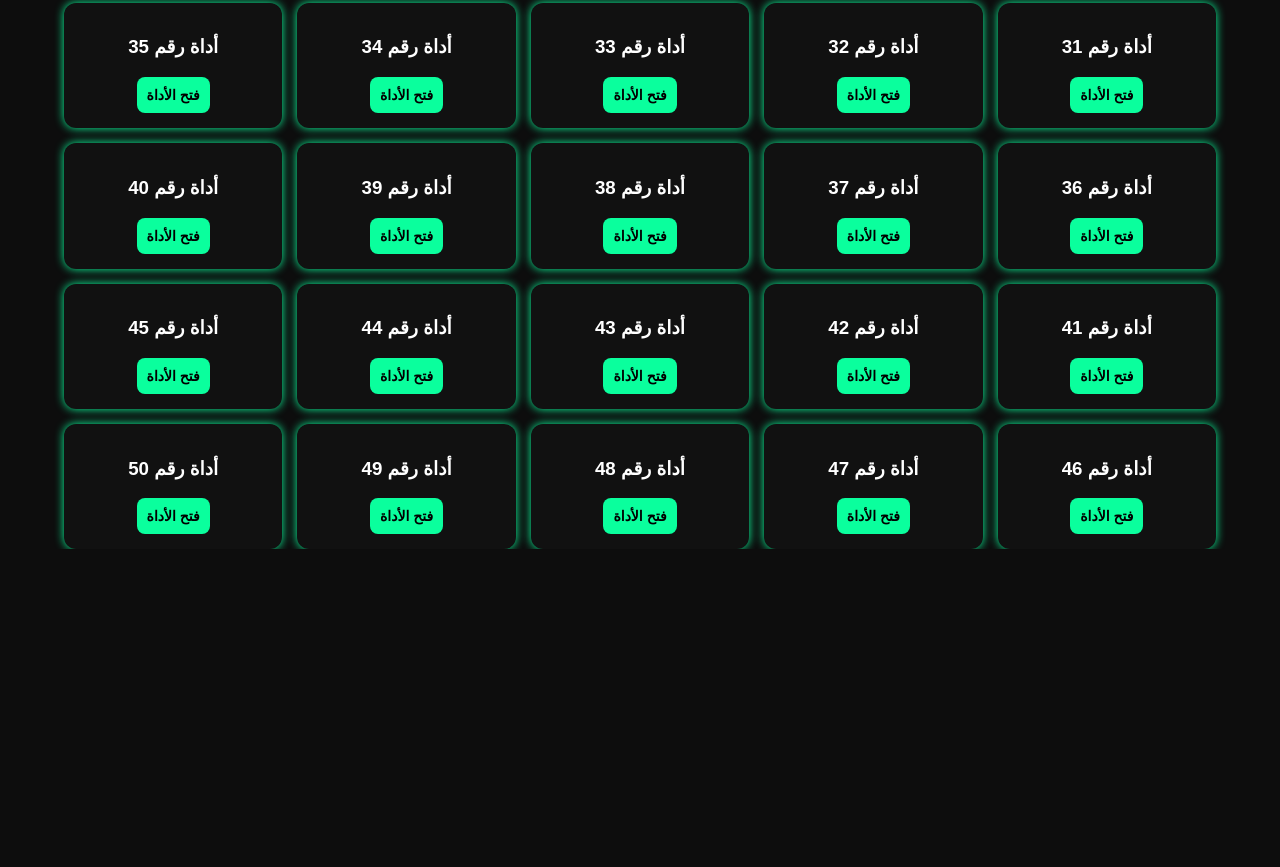
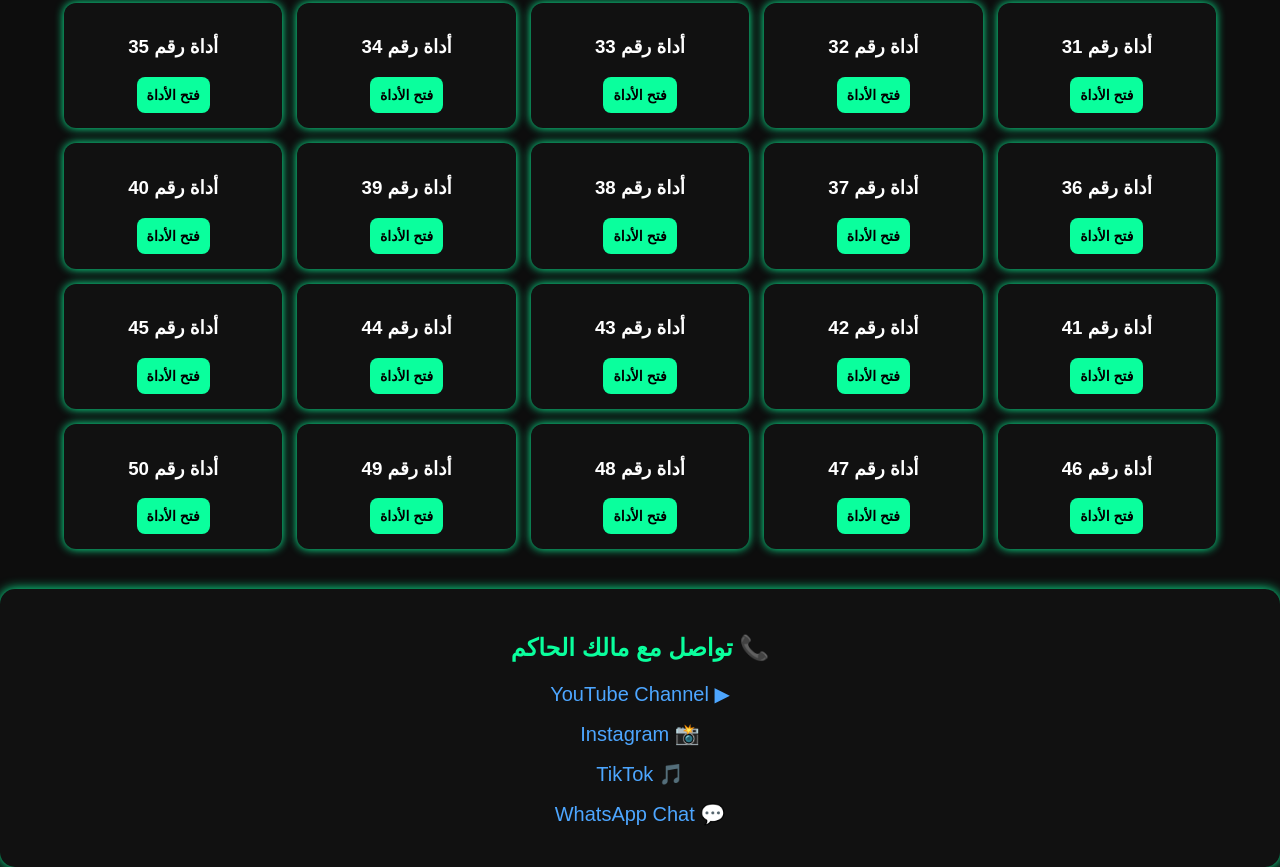
Before and after one commit to elromani1/elromani-ethical-hacking-, a plain HTML site: page tools.html in a window 1280 px wide. Shown: the part 918-1785 px from the top of the page. Before the commit the page ends 1467 px from the top, so only its background shows below. Drawn offline with Linux system fonts and the light colour scheme.

Commit message:
Update tools.html

```diff
--- a/tools.html
+++ b/tools.html
@@ -90,4 +90,43 @@ function toggleTool(num){
 </script>
 
 </body>
+    <!-- ===== قسم التواصل مع مالك الحاكم ===== -->
+<div style="margin-top:40px; text-align:center; padding:25px; background:#111; border-radius:15px; box-shadow:0 0 12px #0aff9d;">
+
+    <h2 style="color:#0aff9d; margin-bottom:20px;">📞 تواصل مع مالك الحاكم</h2>
+
+    <!-- YouTube -->
+    <p>
+        <a href="https://www.youtube.com/@elromanielyoutuber"
+           style="color:#4da6ff; font-size:20px; text-decoration:none;">
+           ▶ YouTube Channel
+        </a>
+    </p>
+
+    <!-- Instagram -->
+    <p>
+        <a href="https://www.instagram.com/_malkalhakem1_?igsh=bWVnMW01eG9zYWg3"
+           style="color:#4da6ff; font-size:20px; text-decoration:none;">
+           📸 Instagram
+        </a>
+    </p>
+
+    <!-- TikTok -->
+    <p>
+        <a href="https://www.tiktok.com/@malkalhakem11?_r=1&_t=ZS-928N9bzEIwp"
+           style="color:#4da6ff; font-size:20px; text-decoration:none;">
+           🎵 TikTok
+        </a>
+    </p>
+
+    <!-- WhatsApp -->
+    <p>
+        <a href="https://wa.me/201095742216"
+           style="color:#4da6ff; font-size:20px; text-decoration:none;">
+           💬 WhatsApp Chat
+        </a>
+    </p>
+
+</div>
+<!-- ===== نهاية قسم التواصل ===== -->
 </html>
```
